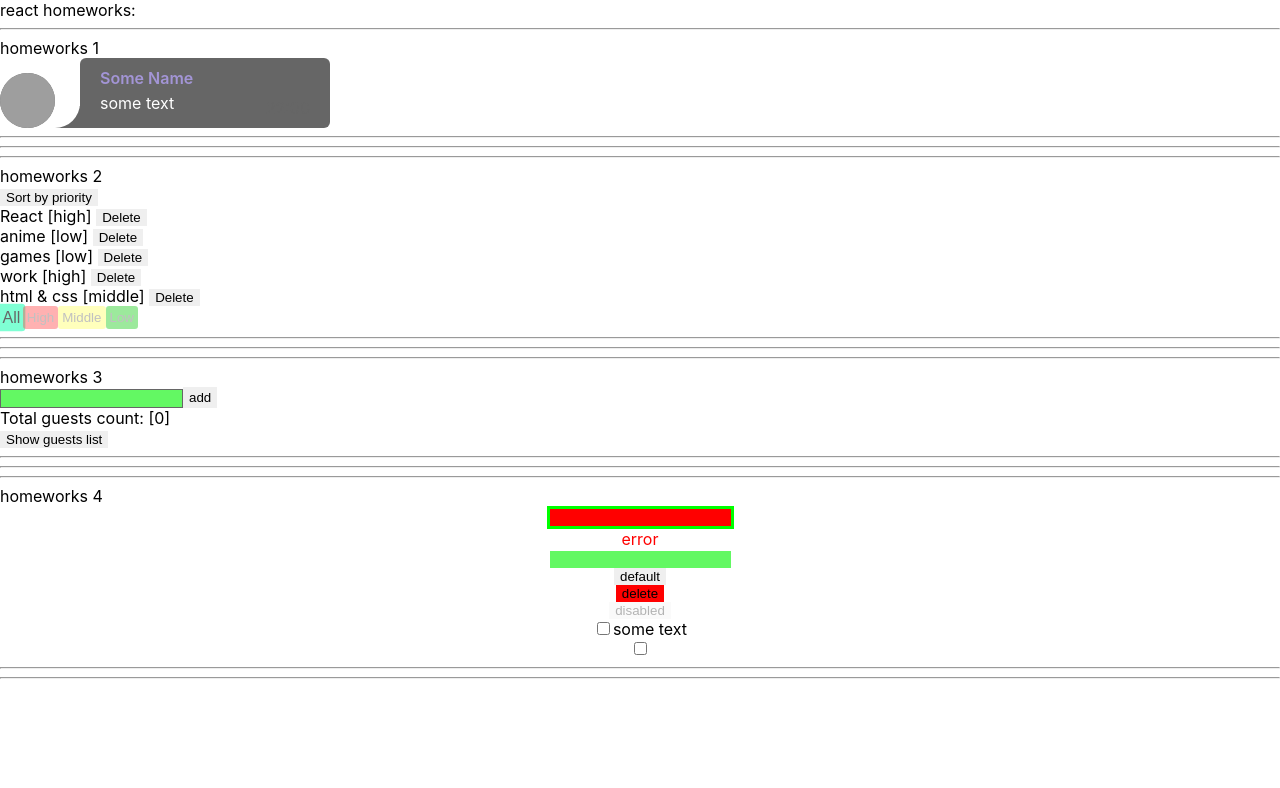
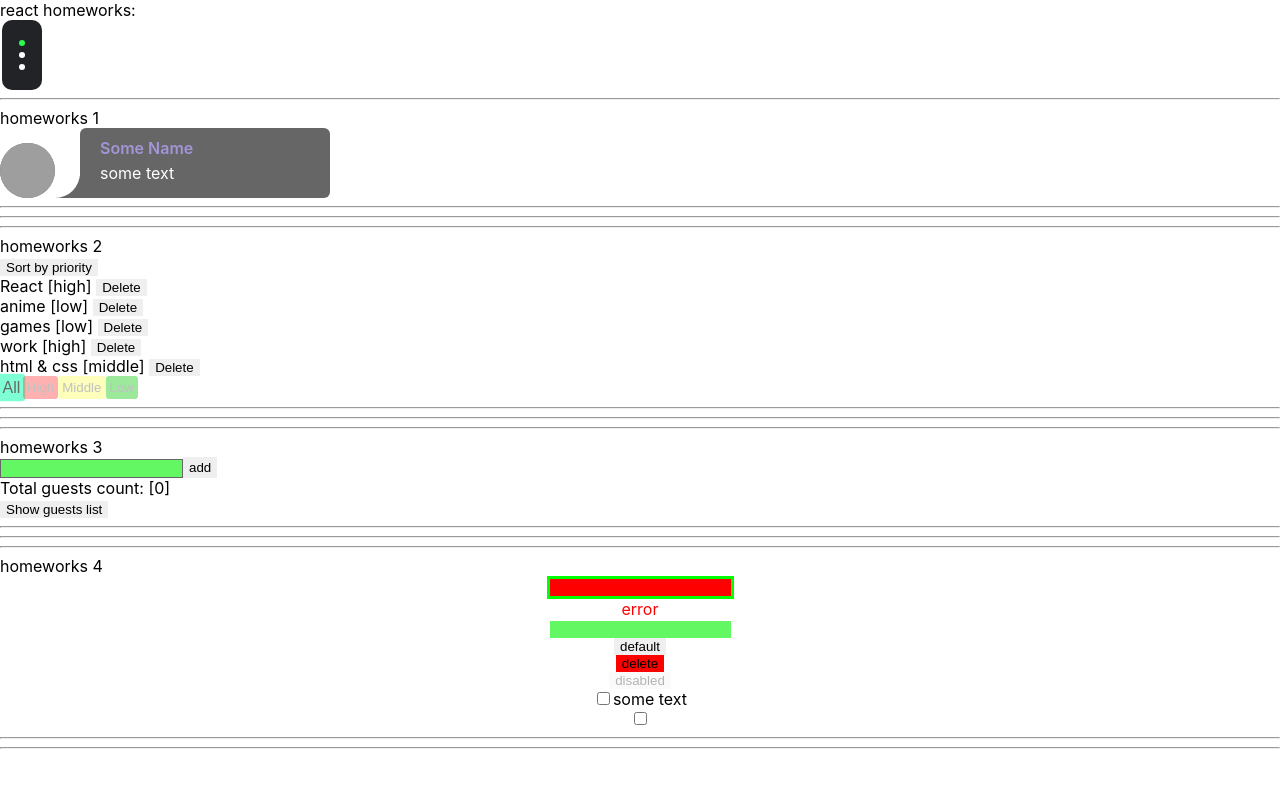
Before and after one commit to insane4l/INCUBATOR-Tasks-From-Ignat, a React (Create React App) app: page /#/pre-junior in a window 1280 px wide. Before the commit this address led to /#/. Shown: the top 788 px of the page. Built offline with nearby package versions, Linux system fonts and the light colour scheme; grey boxes are pictures that could not be loaded.

Commit message:
Homework 5. Navbar, Routes, gh-pages

```diff
--- a/src/p1-main/m1-ui/u1-app/App.tsx
+++ b/src/p1-main/m1-ui/u1-app/App.tsx
@@ -4,16 +4,17 @@ import HW1 from '../../../p2-homeworks/h1/HW1'
 import HW2 from '../../../p2-homeworks/h2/HW2'
 import HW3 from '../../../p2-homeworks/h3/HW3'
 import HW4 from '../../../p2-homeworks/h4/HW4'
+import HW5 from '../../../p2-homeworks/h5/HW5'
 
 function App() {
     return (
         <div className={s.App}>
             <div>react homeworks:</div>
-            <HW1/>
+            {/* <HW1/>
             <HW2/>
             <HW3/>
-            <HW4/>
-            {/*<HW5/>*/}
+            <HW4/> */}
+            <HW5/>
 
         </div>
     )
--- a/src/p2-homeworks/h5/HW5.tsx
+++ b/src/p2-homeworks/h5/HW5.tsx
@@ -1,18 +1,17 @@
 import React from 'react'
+import { HashRouter } from 'react-router-dom'
 import Header from './Header'
-import Routes from './Routes'
+import RoutesList from './RoutesList'
 
 function HW5() {
     return (
         <div>
-            {/*в gh-pages лучше работает HashRouter*/}
-            {/*<HashRouter>*/}
+            <HashRouter>
 
-            <Header/>
+                <Header/>
+                <RoutesList/>
 
-            <Routes/>
-
-            {/*</HashRouter>*/}
+            </HashRouter>
         </div>
     )
 }
--- a/src/p2-homeworks/h5/Header.tsx
+++ b/src/p2-homeworks/h5/Header.tsx
@@ -1,9 +1,10 @@
 import React from 'react'
+import Navbar from './Navbar'
 
 function Header() {
     return (
         <div>
-            // add NavLinks
+            <Navbar />
 
         </div>
     )
--- /dev/null
+++ b/src/p2-homeworks/h5/Navbar.module.css
@@ -0,0 +1,108 @@
+.menu {
+    display: inline-flex;
+    gap: 2px;
+    min-width: 242px;
+    cursor: pointer;
+    transform: translateX(-200px);
+    transition: .8s;
+}
+.menu:hover {
+    transform: translateX(0);
+}
+.selected_page {
+    background-color: rgba(41, 253, 83,1) !important;
+    color: #fff !important;
+    border: none !important;
+}
+
+.menu__title {
+    display: flex;
+    justify-content: center;
+    align-items: center;
+    width: 200px;
+    height: 70px;
+    border-radius: 10px;
+    font-weight: 600;
+    text-transform: uppercase;
+    color: #fff;
+    background-color: #222327;
+}
+
+.menu__title:hover {
+    color: #29fd53;
+}
+
+/* btn without active style */
+.menu__list {
+    position: relative;
+    display: flex;
+    justify-content: center;
+    align-items: center;
+    width: 40px;
+    height: 70px;
+    margin: 0;
+    padding-left: 0;
+    border-radius: 10px;
+    background-color: #222327;
+    transition: 0.5s;
+    cursor: pointer;
+    list-style-type: none;
+}
+.menu__item {
+    position: absolute;
+    width: 6px;
+    height: 6px;
+    border-radius: 50%;
+    transition: 0.5s;
+}
+.menu__item_link {
+    display: flex;
+    justify-content: center;
+    align-items: center;
+    width: 100%;
+    height: 100%;
+    font-size: 0em;
+    color: #222327;
+    font-weight: 600;
+    background-color: #fff;
+    border-radius: 50%;
+    user-select: none;
+    text-decoration: none;
+    transition: 0.5s;
+}
+.menu__item:nth-child(1){
+    transform: translateY(-12px)
+}
+.menu__item:nth-child(3){
+    transform: translateY(12px)
+}
+/* _______________________ */
+
+
+
+/* btn with active class */
+.menu__list.active {
+    width: 200px;
+}
+.menu__list.active .menu__item {
+    width: 50px;
+    height: 50px;
+}
+.menu__list.active .menu__item_link {
+    font-size: 1.5em;
+}
+.menu__list.active .menu__item_link {
+    border: 3px solid #fff;
+}
+
+.menu__list.active .menu__item:nth-child(1) {
+    transform: translateY(0) translateX(-60px);
+}
+.menu__list.active .menu__item:nth-child(3) {
+    transform: translateY(0) translateX(60px);
+}
+.menu__list.active .menu__item_link:hover {
+    background-color: #29fd53;
+    color: #fff;
+}
+/* _______________________ */
--- /dev/null
+++ b/src/p2-homeworks/h5/Navbar.tsx
@@ -0,0 +1,57 @@
+import React, { useState } from 'react'
+import { NavLink } from 'react-router-dom'
+import { PATH } from './RoutesList'
+import s from './Navbar.module.css'
+
+const Navbar = () => {
+
+    let linksData = [
+        {path: PATH.PRE_JUNIOR, descr: 'Pre Junior', title: 0},
+        {path: PATH.JUNIOR, descr: 'Junior', title: 1},
+        {path: PATH.JUNIOR_PLUS, descr: 'Junior Plus', title: 2}
+    ]
+
+    const [isListActive, setListStatus] = useState(false);
+
+    const menuItems = linksData.map(el => <MenuItem key={el.title} path={el.path} title={el.title} descr={el.descr} />)
+
+    const menuListCN = isListActive ? `${s.menu__list} ${s.active}` : s.menu__list
+
+    const onBtnClickHandler = () => {
+        setListStatus(!isListActive)
+    }
+
+    return (
+        <nav onClick={onBtnClickHandler} className={s.menu}>
+
+            <div className={s.menu__title}>Select your level</div>
+
+            <ul className={menuListCN}>
+                {menuItems}
+            </ul>
+
+        </nav>
+    )
+}
+
+const MenuItem: React.FC<MenuItemPropsType> = ({path, title, descr}) => {
+
+    const activeLinkClass = ({isActive}:{isActive:boolean}) => isActive
+        ? `${s.selected_page} ${s.menu__item_link}`
+        : s.menu__item_link
+
+    return (
+        <li className={s.menu__item} title={descr}>
+            <NavLink to={path} className={activeLinkClass}>{title}</NavLink>
+        </li>
+    )
+}
+
+export default Navbar
+
+
+type MenuItemPropsType = {
+    path: string
+    descr: string
+    title: number
+}
--- a/src/p2-homeworks/h5/Routes.tsx
+++ b/src/p2-homeworks/h5/RoutesList.tsx
@@ -1,13 +1,32 @@
 import React from 'react'
+import { HashRouter, Routes, Route, Navigate } from 'react-router-dom'
+import Error404 from './pages/Error404'
+import Junior from './pages/Junior'
+import JuniorPlus from './pages/JuniorPlus'
+import PreJunior from './pages/PreJunior'
 
 export const PATH = {
     PRE_JUNIOR: '/pre-junior',
-    // add paths
+    JUNIOR: '/junior',
+    JUNIOR_PLUS: '/junior-plus'
 }
 
-function Routes() {
+function RoutesList() {
     return (
         <div>
+
+                <Routes>
+                    <Route path="/" element={ <Navigate to={PATH.PRE_JUNIOR}/> } />
+
+                    <Route path={PATH.PRE_JUNIOR} element={ <PreJunior/> } />
+                    <Route path={PATH.JUNIOR} element={ <Junior/> } />
+                    <Route path={PATH.JUNIOR_PLUS} element={ <JuniorPlus/> } />
+
+                    <Route path="*" element={ <Error404/> } />
+                </Routes>
+
+
+
             {/*Switch выбирает первый подходящий роут*/}
             {/*<Switch>*/}
 
@@ -16,7 +35,7 @@ function Routes() {
             {/*<Route path={'/'} exact render={() => <Redirect to={PATH.PRE_JUNIOR}/>}/>*/}
 
             {/*<Route path={PATH.PRE_JUNIOR} render={() => <PreJunior/>}/>*/}
-                // add routes
+
 
             {/*у этого роута нет пути, он отрисуется если пользователь захочет попасть на несуществующую страницу*/}
             {/*<Route render={() => <Error404/>}/>*/}
@@ -26,4 +45,4 @@ function Routes() {
     )
 }
 
-export default Routes
+export default RoutesList
--- /dev/null
+++ b/src/p2-homeworks/h5/pages/Junior.tsx
@@ -0,0 +1,11 @@
+import React from 'react'
+
+function Junior() {
+    return (
+        <div>
+            Junior page
+        </div>
+    )
+}
+
+export default Junior
--- /dev/null
+++ b/src/p2-homeworks/h5/pages/JuniorPlus.tsx
@@ -0,0 +1,11 @@
+import React from 'react'
+
+function JuniorPlus() {
+    return (
+        <div>
+            JuniorPlus page
+        </div>
+    )
+}
+
+export default JuniorPlus
```
Also changed, not shown: package.json (+8 -1 lines), 1 other file (tests, documents, lock files or other folders).
